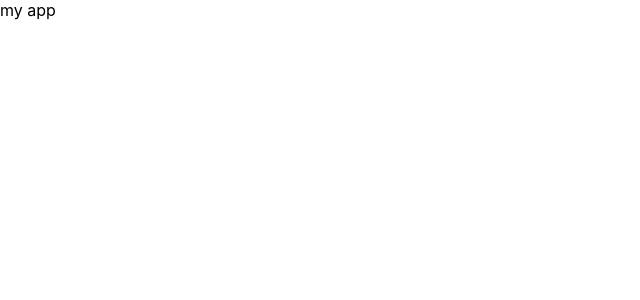
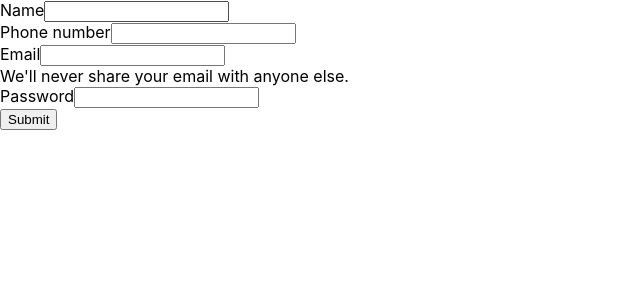
Before and after one commit to AakrishLama/LendingSystem, a React (Create React App) app in the folder frontend/: page / in a window 1280 px wide. Shown: the top 300 px of the page, without its empty margins (0-640 px from the left). Built offline with nearby package versions, Linux system fonts and the light colour scheme.

Commit message:
frontend for user interface

```diff
--- a/frontend/src/App.js
+++ b/frontend/src/App.js
@@ -1,8 +1,9 @@
 import './App.css';
+import Home from './screens/Home';
 
 function App() {
   return (
-    <div> my app </div>
+    <div><Home /></div>
   );
 }
 
--- /dev/null
+++ b/frontend/src/screens/Home.js
@@ -0,0 +1,10 @@
+import React from 'react'
+import Signup from './Signup'
+
+export default function Home() {
+  return (
+    <div>
+      <div><Signup/></div>
+    </div>
+  )
+}
--- /dev/null
+++ b/frontend/src/screens/Signup.js
@@ -0,0 +1,27 @@
+import React from 'react'
+
+export default function Signup() {
+  return (
+    <div>
+      <form>
+        <div className="mb-3">
+          <label for="name" className="form-label">Name</label>
+          <input type="text" className="form-control" id="name" aria-describedby="emailHelp" />
+          <br></br>
+          <label for="number" className="form-label">Phone number</label>
+          <input type="tel" className="form-control" id="number" pattern="[0-9]*" inputMode="numeric" />
+          <br></br>
+          <label for="email" className="form-label">Email</label>
+          <input type="email" className="form-control" id="email" aria-describedby="emailHelp" />
+          <div id="emailHelp" className="form-text">We'll never share your email with anyone else.</div>
+        </div>
+        <div className="mb-3">
+          <label for="exampleInputPassword1" className="form-label">Password</label>
+          <input type="password" className="form-control" id="exampleInputPassword1" />
+        </div>
+
+        <button type="submit" className="btn btn-primary">Submit</button>
+      </form>
+    </div>
+  )
+}
```
Also changed, not shown: frontend/src/logo.svg (deleted).
